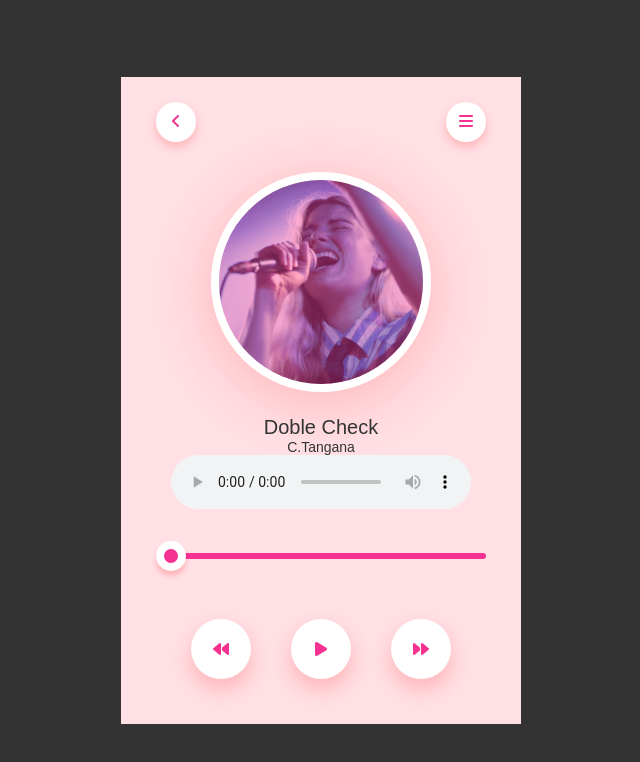
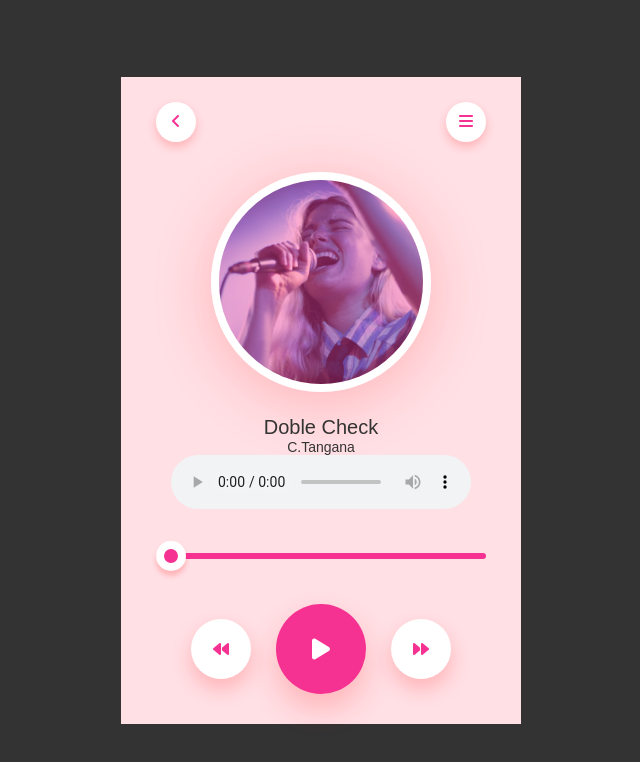
Before and after one commit to ByteGab/Music-Player, a plain HTML site: page index.html in a window 1280 px wide. Shown: the whole page, without its empty margins (319-959 px from the left). Drawn offline with Linux system fonts and the light colour scheme.

Commit message:
Update style.css

```diff
--- a/style.css
+++ b/style.css
@@ -85,3 +85,8 @@ nav .circle{
     box-shadow: 0 10px 20px rgb(255, 26, 26, 0.22);
     cursor: pointer;
 }
+.controls div:nth-child(2) {
+    transform: scale(1.5);
+    background-color: #f53192;
+    color: #fff;
+}
```
